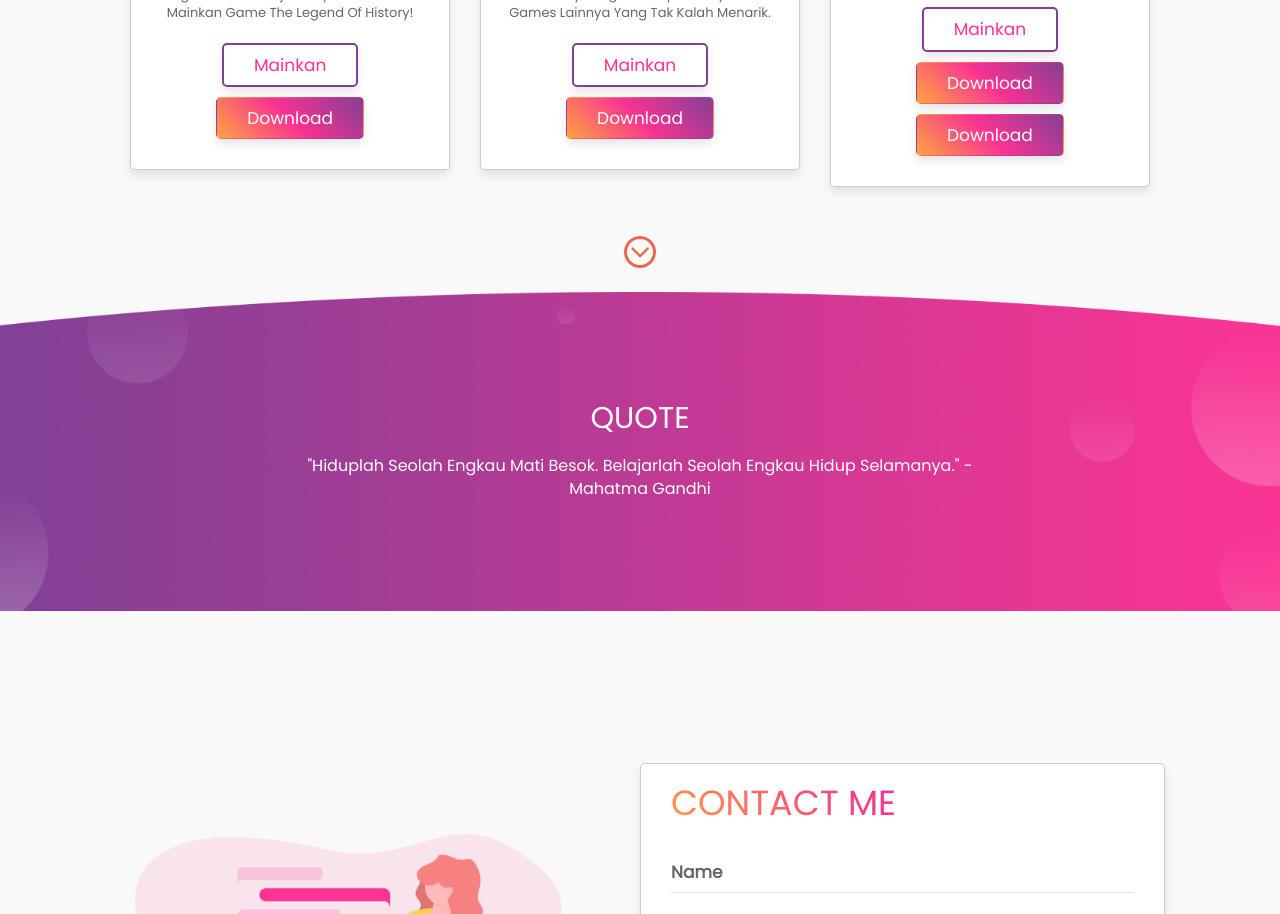
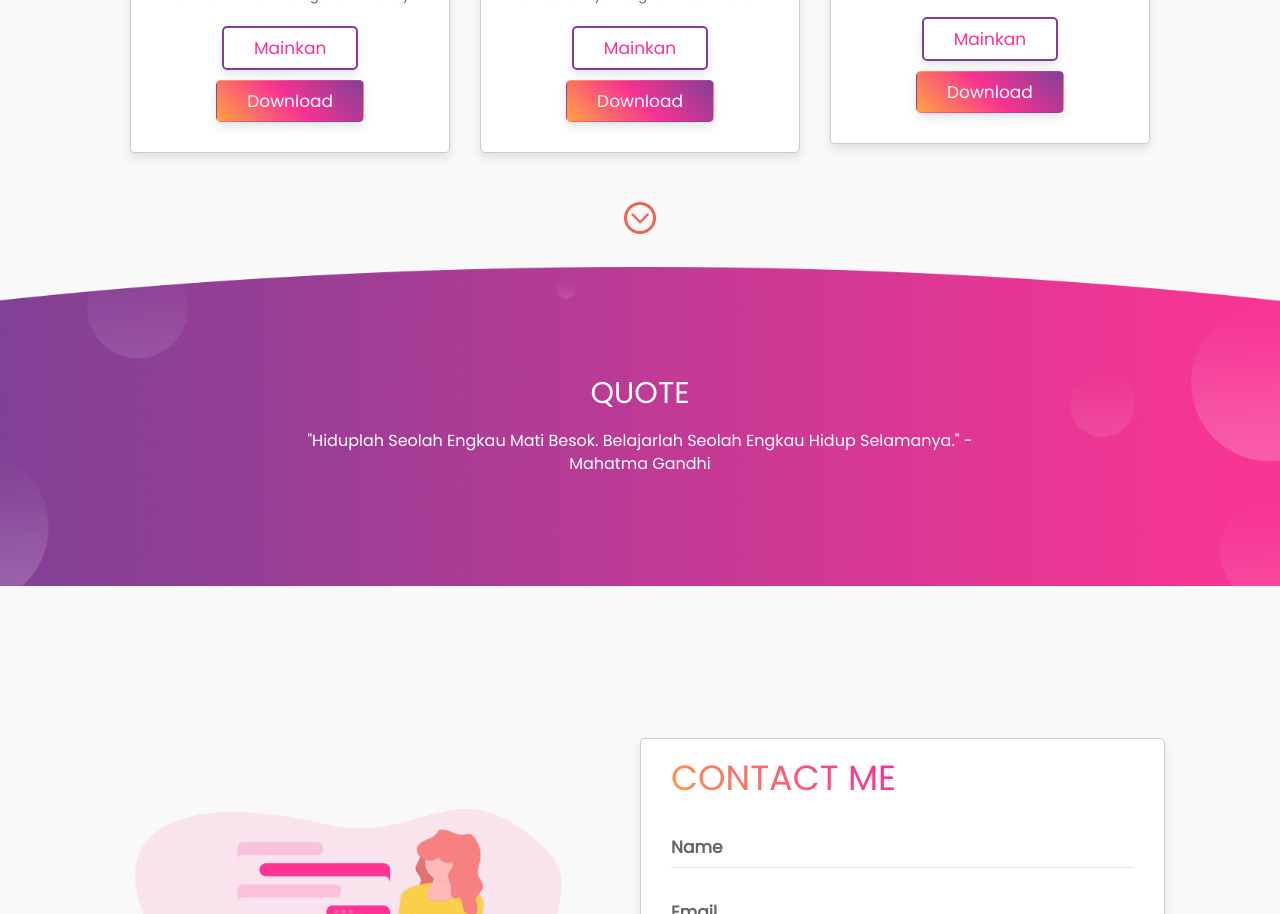
Before and after one commit to fahsaaulanh/fahsaaulanh.github.io, a plain HTML site: page index.html in a window 1280 px wide. Shown: the part 2488-3402 px from the top of the page. Drawn offline with Linux system fonts and the light colour scheme.

Commit message:
bismillah

```diff
--- a/css/style2.css
+++ b/css/style2.css
@@ -127,6 +127,10 @@ header label{
     cursor: pointer;
     visibility: hidden;
     opacity: 0;
+}
+
+.coba {
+
 }
 
 .home{
--- a/index.html
+++ b/index.html
@@ -499,7 +499,6 @@
                     Dalam mencapai kemajuan tersebut, kamu memiliki misi untuk menyelesaikan seluruh
                     tugas yang terdapat pada hotel ini. Dapatkan lebih banyak bintang dan akses lebih
                     banyak level serta mini games lainnya</p>
-
                 <div class="row">
                     <div class="col-6">
                         <a href="https://fahsaaula.itch.io/vocation-hotel" class="btn-outline">Mainkan</a>
@@ -509,10 +508,6 @@
                             class="btn">Download</a>
                     </div>
                 </div>
-
-                <a href="https://drive.google.com/drive/folders/1c62Rg5WVy6ZkK893O2sgkNJ4fuzd6xJN?usp=sharing"
-                    class="btn">Download</a>
-
             </div>
 
         </div>
```
